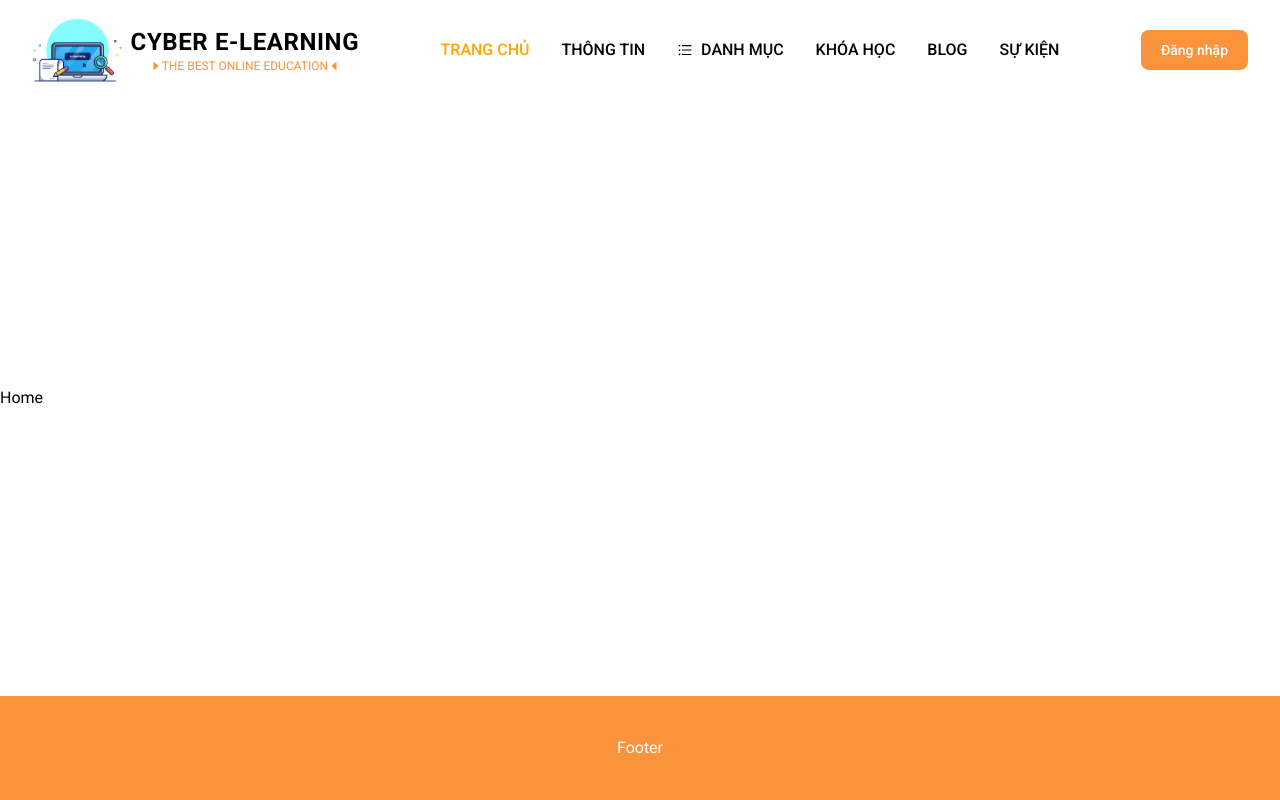
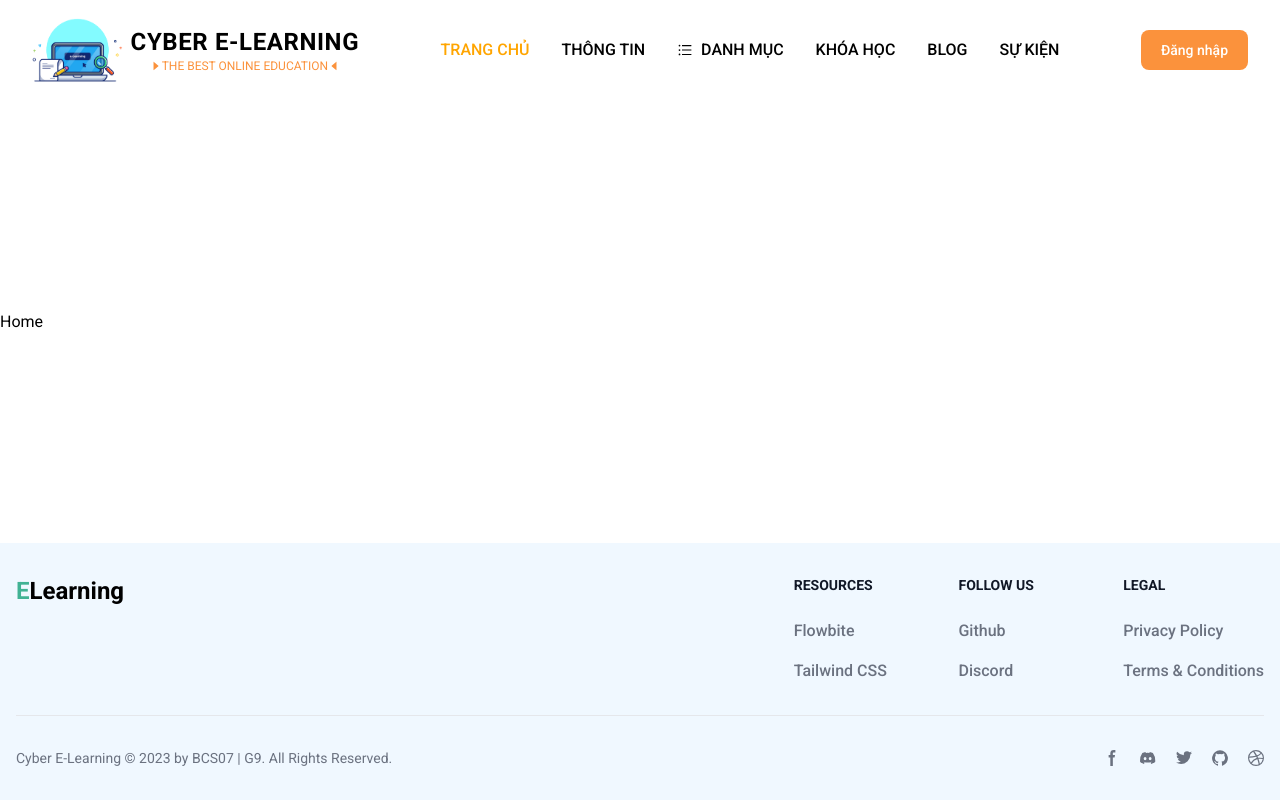
Before and after one commit to hqbao000101/BCS07_FINAL_G9_ELearning, a React (Create React App) app: page / in a window 1280 px wide. Built offline with nearby package versions, Linux system fonts and the light colour scheme.

Commit message:
feat: footer-layout

```diff
--- a/src/Components/Footer/Footer.jsx
+++ b/src/Components/Footer/Footer.jsx
@@ -1,7 +1,176 @@
 import React from "react";
+import { NavLink } from "react-router-dom";
 
 const Footer = () => {
-  return <div className="p-10 text-center text-white bg-orange-400">Footer</div>;
+  return (
+    <footer className="bg-[#f0f8ff]">
+      <div className="w-full p-4 py-6 mx-auto max-w-screen-2xl lg:py-8">
+        <div className="md:flex md:justify-between">
+          <div className="mb-6 md:mb-0">
+            <NavLink to="https://flowbite.com/" className="flex items-center">
+              <span className="self-center text-2xl font-semibold whitespace-nowrap">
+                <span className="text-[#41b294]">E</span>
+                Learning
+              </span>
+            </NavLink>
+          </div>
+          <div className="grid grid-cols-2 gap-8 sm:gap-6 sm:grid-cols-3">
+            <div>
+              <h2 className="mb-6 text-sm font-semibold text-gray-900 uppercase">
+                Resources
+              </h2>
+              <ul className="font-medium text-gray-500">
+                <li className="mb-4">
+                  <NavLink
+                    to="https://flowbite.com/"
+                    className="hover:underline"
+                  >
+                    Flowbite
+                  </NavLink>
+                </li>
+                <li>
+                  <NavLink
+                    to="https://tailwindcss.com/"
+                    className="hover:underline"
+                  >
+                    Tailwind CSS
+                  </NavLink>
+                </li>
+              </ul>
+            </div>
+            <div>
+              <h2 className="mb-6 text-sm font-semibold text-gray-900 uppercase">
+                Follow us
+              </h2>
+              <ul className="font-medium text-gray-500">
+                <li className="mb-4">
+                  <NavLink
+                    to="https://github.com/themesberg/flowbite"
+                    className="hover:underline "
+                  >
+                    Github
+                  </NavLink>
+                </li>
+                <li>
+                  <NavLink
+                    to="https://discord.gg/4eeurUVvTy"
+                    className="hover:underline"
+                  >
+                    Discord
+                  </NavLink>
+                </li>
+              </ul>
+            </div>
+            <div>
+              <h2 className="mb-6 text-sm font-semibold text-gray-900 uppercase">
+                Legal
+              </h2>
+              <ul className="font-medium text-gray-500">
+                <li className="mb-4">
+                  <NavLink to="/" className="hover:underline">
+                    Privacy Policy
+                  </NavLink>
+                </li>
+                <li>
+                  <NavLink to="/" className="hover:underline">
+                    Terms &amp; Conditions
+                  </NavLink>
+                </li>
+              </ul>
+            </div>
+          </div>
+        </div>
+        <hr className="my-6 border-gray-200 sm:mx-auto lg:my-8" />
+        <div className="sm:flex sm:items-center sm:justify-between">
+          <span className="text-sm text-gray-500 sm:text-center">
+            Cyber E-Learning © 2023{" "}
+            <NavLink to="https://flowbite.com/" className="hover:underline">
+              by BCS07 | G9
+            </NavLink>
+            . All Rights Reserved.
+          </span>
+          <div className="flex mt-4 space-x-5 sm:justify-center sm:mt-0">
+            <NavLink to="/" className="text-gray-500 hover:text-gray-900">
+              <svg
+                className="w-4 h-4"
+                aria-hidden="true"
+                xmlns="http://www.w3.org/2000/svg"
+                fill="currentColor"
+                viewBox="0 0 8 19"
+              >
+                <path
+                  fillRule="evenodd"
+                  d="M6.135 3H8V0H6.135a4.147 4.147 0 0 0-4.142 4.142V6H0v3h2v9.938h3V9h2.021l.592-3H5V3.591A.6.6 0 0 1 5.592 3h.543Z"
+                  clipRule="evenodd"
+                />
+              </svg>
+              <span className="sr-only">Facebook page</span>
+            </NavLink>
+            <NavLink to="/" className="text-gray-500 hover:text-gray-900">
+              <svg
+                className="w-4 h-4"
+                aria-hidden="true"
+                xmlns="http://www.w3.org/2000/svg"
+                fill="currentColor"
+                viewBox="0 0 21 16"
+              >
+                <path d="M16.942 1.556a16.3 16.3 0 0 0-4.126-1.3 12.04 12.04 0 0 0-.529 1.1 15.175 15.175 0 0 0-4.573 0 11.585 11.585 0 0 0-.535-1.1 16.274 16.274 0 0 0-4.129 1.3A17.392 17.392 0 0 0 .182 13.218a15.785 15.785 0 0 0 4.963 2.521c.41-.564.773-1.16 1.084-1.785a10.63 10.63 0 0 1-1.706-.83c.143-.106.283-.217.418-.33a11.664 11.664 0 0 0 10.118 0c.137.113.277.224.418.33-.544.328-1.116.606-1.71.832a12.52 12.52 0 0 0 1.084 1.785 16.46 16.46 0 0 0 5.064-2.595 17.286 17.286 0 0 0-2.973-11.59ZM6.678 10.813a1.941 1.941 0 0 1-1.8-2.045 1.93 1.93 0 0 1 1.8-2.047 1.919 1.919 0 0 1 1.8 2.047 1.93 1.93 0 0 1-1.8 2.045Zm6.644 0a1.94 1.94 0 0 1-1.8-2.045 1.93 1.93 0 0 1 1.8-2.047 1.918 1.918 0 0 1 1.8 2.047 1.93 1.93 0 0 1-1.8 2.045Z" />
+              </svg>
+              <span className="sr-only">Discord community</span>
+            </NavLink>
+            <NavLink to="/" className="text-gray-500 hover:text-gray-900">
+              <svg
+                className="w-4 h-4"
+                aria-hidden="true"
+                xmlns="http://www.w3.org/2000/svg"
+                fill="currentColor"
+                viewBox="0 0 20 17"
+              >
+                <path
+                  fillRule="evenodd"
+                  d="M20 1.892a8.178 8.178 0 0 1-2.355.635 4.074 4.074 0 0 0 1.8-2.235 8.344 8.344 0 0 1-2.605.98A4.13 4.13 0 0 0 13.85 0a4.068 4.068 0 0 0-4.1 4.038 4 4 0 0 0 .105.919A11.705 11.705 0 0 1 1.4.734a4.006 4.006 0 0 0 1.268 5.392 4.165 4.165 0 0 1-1.859-.5v.05A4.057 4.057 0 0 0 4.1 9.635a4.19 4.19 0 0 1-1.856.07 4.108 4.108 0 0 0 3.831 2.807A8.36 8.36 0 0 1 0 14.184 11.732 11.732 0 0 0 6.291 16 11.502 11.502 0 0 0 17.964 4.5c0-.177 0-.35-.012-.523A8.143 8.143 0 0 0 20 1.892Z"
+                  clipRule="evenodd"
+                />
+              </svg>
+              <span className="sr-only">Twitter page</span>
+            </NavLink>
+            <NavLink to="/" className="text-gray-500 hover:text-gray-900">
+              <svg
+                className="w-4 h-4"
+                aria-hidden="true"
+                xmlns="http://www.w3.org/2000/svg"
+                fill="currentColor"
+                viewBox="0 0 20 20"
+              >
+                <path
+                  fillRule="evenodd"
+                  d="M10 .333A9.911 9.911 0 0 0 6.866 19.65c.5.092.678-.215.678-.477 0-.237-.01-1.017-.014-1.845-2.757.6-3.338-1.169-3.338-1.169a2.627 2.627 0 0 0-1.1-1.451c-.9-.615.07-.6.07-.6a2.084 2.084 0 0 1 1.518 1.021 2.11 2.11 0 0 0 2.884.823c.044-.503.268-.973.63-1.325-2.2-.25-4.516-1.1-4.516-4.9A3.832 3.832 0 0 1 4.7 7.068a3.56 3.56 0 0 1 .095-2.623s.832-.266 2.726 1.016a9.409 9.409 0 0 1 4.962 0c1.89-1.282 2.717-1.016 2.717-1.016.366.83.402 1.768.1 2.623a3.827 3.827 0 0 1 1.02 2.659c0 3.807-2.319 4.644-4.525 4.889a2.366 2.366 0 0 1 .673 1.834c0 1.326-.012 2.394-.012 2.72 0 .263.18.572.681.475A9.911 9.911 0 0 0 10 .333Z"
+                  clipRule="evenodd"
+                />
+              </svg>
+              <span className="sr-only">GitHub account</span>
+            </NavLink>
+            <NavLink to="/" className="text-gray-500 hover:text-gray-900">
+              <svg
+                className="w-4 h-4"
+                aria-hidden="true"
+                xmlns="http://www.w3.org/2000/svg"
+                fill="currentColor"
+                viewBox="0 0 20 20"
+              >
+                <path
+                  fillRule="evenodd"
+                  d="M10 0a10 10 0 1 0 10 10A10.009 10.009 0 0 0 10 0Zm6.613 4.614a8.523 8.523 0 0 1 1.93 5.32 20.094 20.094 0 0 0-5.949-.274c-.059-.149-.122-.292-.184-.441a23.879 23.879 0 0 0-.566-1.239 11.41 11.41 0 0 0 4.769-3.366ZM8 1.707a8.821 8.821 0 0 1 2-.238 8.5 8.5 0 0 1 5.664 2.152 9.608 9.608 0 0 1-4.476 3.087A45.758 45.758 0 0 0 8 1.707ZM1.642 8.262a8.57 8.57 0 0 1 4.73-5.981A53.998 53.998 0 0 1 9.54 7.222a32.078 32.078 0 0 1-7.9 1.04h.002Zm2.01 7.46a8.51 8.51 0 0 1-2.2-5.707v-.262a31.64 31.64 0 0 0 8.777-1.219c.243.477.477.964.692 1.449-.114.032-.227.067-.336.1a13.569 13.569 0 0 0-6.942 5.636l.009.003ZM10 18.556a8.508 8.508 0 0 1-5.243-1.8 11.717 11.717 0 0 1 6.7-5.332.509.509 0 0 1 .055-.02 35.65 35.65 0 0 1 1.819 6.476 8.476 8.476 0 0 1-3.331.676Zm4.772-1.462A37.232 37.232 0 0 0 13.113 11a12.513 12.513 0 0 1 5.321.364 8.56 8.56 0 0 1-3.66 5.73h-.002Z"
+                  clipRule="evenodd"
+                />
+              </svg>
+              <span className="sr-only">Dribbble account</span>
+            </NavLink>
+          </div>
+        </div>
+      </div>
+    </footer>
+  );
 };
 
 export default Footer;
```
